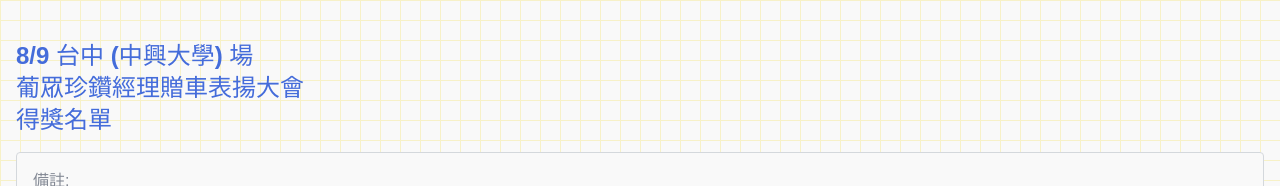
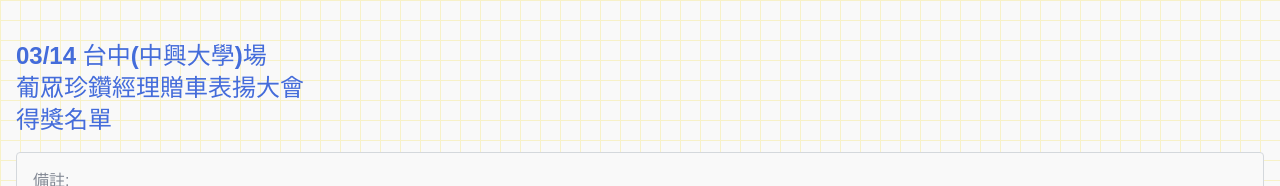
Before and after one commit to shitcodegenerator/propartner, a Vue app: page /#/winners in a window 1280 px wide. Shown: the top 186 px of the page. Built offline with nearby package versions, Linux system fonts and the light colour scheme.

Commit message:
feat: main

```diff
--- a/src/views/EnterData.vue
+++ b/src/views/EnterData.vue
@@ -70,15 +70,15 @@ const done = ref(false);
 
 const eventName = computed(() => {
   if (ruleForm.event === 1) {
-    return `8/9 台中 (中興大學) 場`;
+    return `03/14 台中(中興大學)場`;
   }
 
   if (ruleForm.event === 2) {
-    return ` 8/30 高雄 (高雄展覽館) 場`;
+    return ` 03/15台中(中興大學)場`;
   }
 
   if (ruleForm.event === 3) {
-    return `9/27 林口 (林口體育館) 場`;
+    return ` 04/11林口(林口體育館)場`;
   }
 });
 
@@ -129,7 +129,7 @@ const submitForm = (formEl: FormInstance | undefined) => {
         ruleForm.userId = ruleForm.userId.toUpperCase();
         const { data } = await axios.post(
           "https://propartnerbe.vercel.app/enroll",
-          ruleForm
+          ruleForm,
         );
         ElMessage.success("參加成功，每位來賓僅能參加一次");
         done.value = true;
--- a/src/views/Winners.vue
+++ b/src/views/Winners.vue
@@ -12,7 +12,7 @@ const winners = ref([]);
 const getWinners = async () => {
   try {
     const { data } = await axios.get(
-      `https://propartnerbe.vercel.app/getWinners?event=${event.value}`
+      `https://propartnerbe.vercel.app/getWinners?event=${event.value}`,
     );
     winners.value = data.winners;
   } catch (err) {
@@ -40,15 +40,15 @@ const route = useRoute();
 
 const eventName = computed(() => {
   if (event.value === 1) {
-    return `8/9 台中 (中興大學) 場`;
+    return `03/14 台中(中興大學)場`;
   }
 
   if (event.value === 2) {
-    return ` 8/30 高雄 (高雄展覽館) 場`;
+    return ` 03/15台中(中興大學)場`;
   }
 
   if (event.value === 3) {
-    return `9/27 林口 (林口體育館) 場`;
+    return ` 04/11林口(林口體育館)場`;
   }
 });
 
@@ -92,7 +92,8 @@ onMounted(() => {
 .bg {
   background-color: #ffffff;
   opacity: 0.8;
-  background-image: linear-gradient(#fcf4c0 1px, transparent 1px),
+  background-image:
+    linear-gradient(#fcf4c0 1px, transparent 1px),
     linear-gradient(to right, #fcf4c0 1px, #ffffff 1px);
   background-size: 20px 20px;
 }
```
